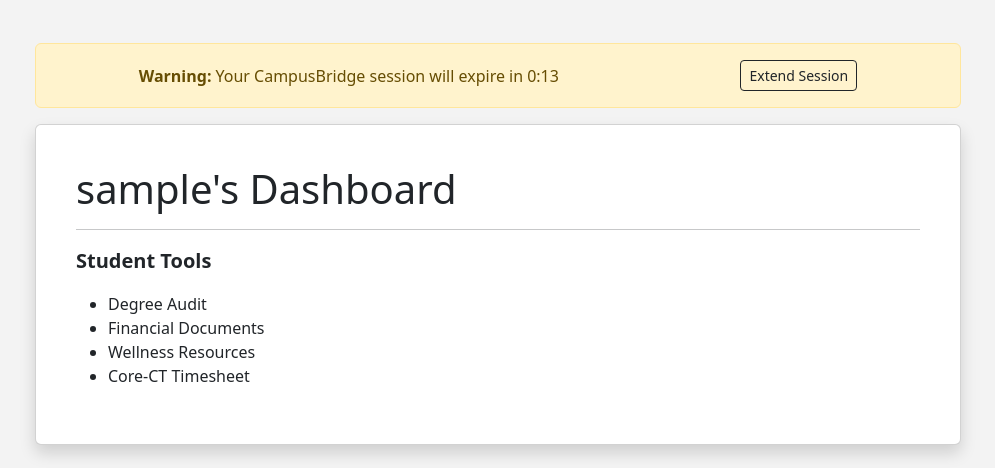
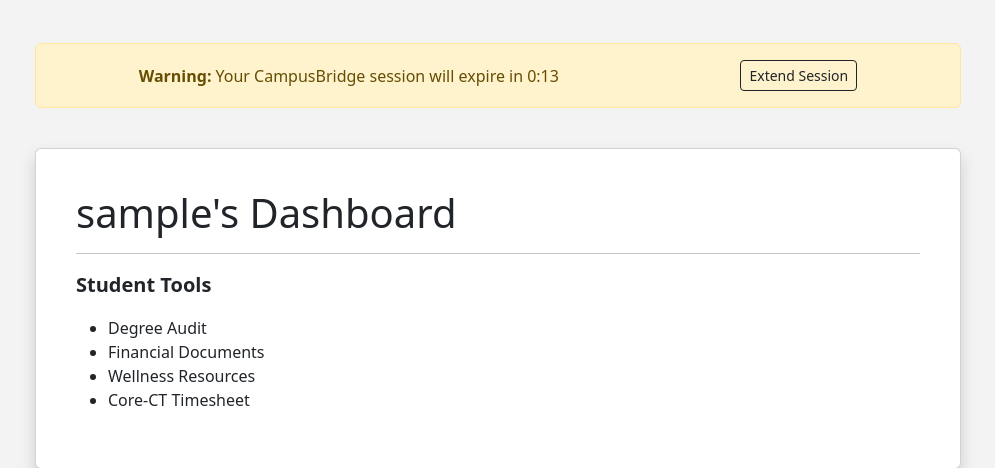
Before and after one commit to rshaz2713/CampusBridge, a Django app: page /dashboard/ in a window 1280 px wide. Shown: the part 75-543 px from the top of the page, without its empty margins (142-1137 px from the left). Run offline with Django 4.2, Linux system fonts and the light colour scheme; the visitor is signed in with stand-in values (Sample User, id 1).

Commit message:
Fix timeout alert spacing

```diff
--- a/templates/base.html
+++ b/templates/base.html
@@ -54,7 +54,7 @@
 <div class="container my-5">
 
     {% if user.is_authenticated and session_seconds_remaining %}
-        <div class="row justify-content-center mt-4">
+        <div class="row justify-content-center mb-4">
             <div class="col-lg-10">
                 <div id="session-timeout-banner" class="alert alert-warning d-none" role="alert" data-seconds-remaining="{{ session_seconds_remaining }}" data-extend-url="{% url 'extend_session' %}" data-login-url="{% url 'login' %}?next={{ request.path }}">
                     <div class="d-flex justify-content-around align-items-center flex-wrap gap-2">
```
